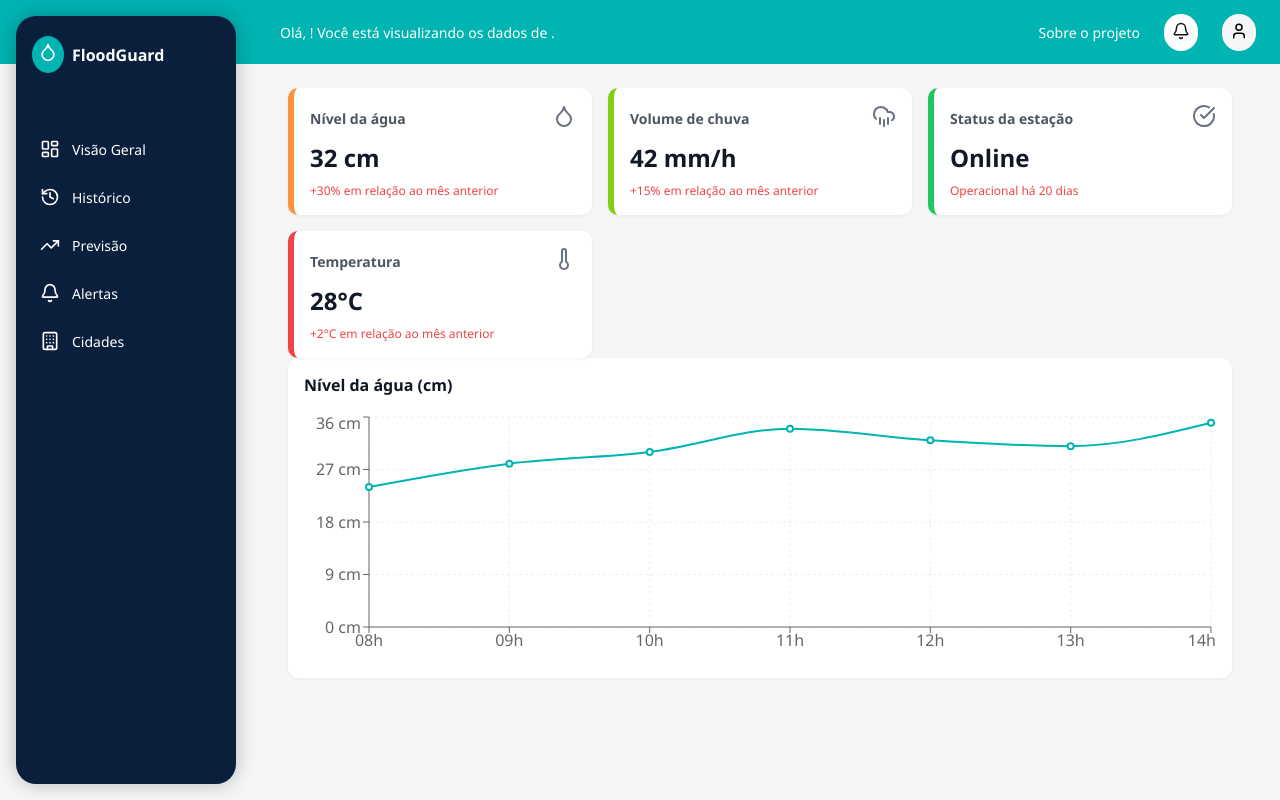
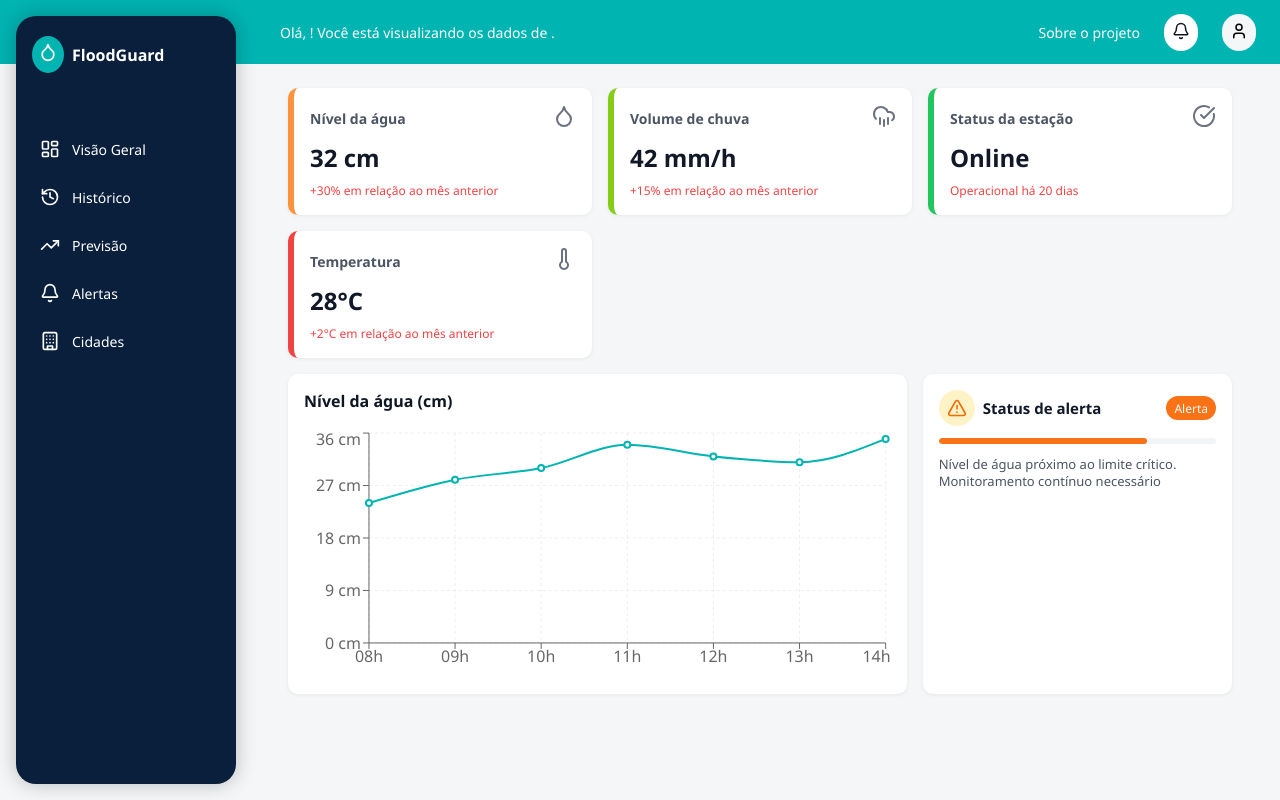
Before and after one commit to vicmariucha/flood-guard, a React (Vite) app: page / in a window 1280 px wide. Built offline with nearby package versions, Linux system fonts and the light colour scheme.

Commit message:
feat: adiciona componente de Status de Alerta

```diff
--- /dev/null
+++ b/src/components/AlertStatus.module.css
@@ -0,0 +1,61 @@
+.card {
+    background-color: white;
+    padding: 1rem;
+    border-radius: 10px;
+    box-shadow: 0 1px 4px rgba(0, 0, 0, 0.06);
+    display: flex;
+    flex-direction: column;
+    gap: 0.75rem;
+  }
+
+  .top {
+    display: flex;
+    align-items: center;
+    gap: 0.5rem;
+    position: relative;
+  }
+
+  .iconCircle {
+    background-color: #fef3c7;
+    border-radius: 9999px;
+    padding: 0.5rem;
+    display: flex;
+    align-items: center;
+    justify-content: center;
+  }
+
+  .title {
+    font-size: 15px;
+    font-weight: 600;
+    color: #111827;
+    flex-grow: 1;
+  }
+
+  .badge {
+    background-color: #f97316;
+    color: white;
+    font-size: 12px;
+    padding: 0.2rem 0.5rem;
+    border-radius: 9999px;
+    font-weight: 500;
+  }
+
+  .progressBar {
+    background-color: #f3f4f6;
+    height: 6px;
+    border-radius: 4px;
+    width: 100%;
+    overflow: hidden;
+  }
+
+  .progressFill {
+    background-color: #f97316;
+    height: 100%;
+    border-radius: 4px;
+  }
+
+  .description {
+    font-size: 13px;
+    color: #4b5563;
+    line-height: 1.3;
+  }
--- /dev/null
+++ b/src/components/AlertStatus.tsx
@@ -0,0 +1,25 @@
+import styles from "./AlertStatus.module.css";
+import { AlertTriangle } from "lucide-react";
+
+function AlertStatus() {
+  return (
+    <div className={styles.card}>
+      <div className={styles.top}>
+        <div className={styles.iconCircle}>
+          <AlertTriangle size={20} color="#EF6C00" />
+        </div>
+        <span className={styles.title}>Status de alerta</span>
+        <div className={styles.badge}>Alerta</div>
+      </div>
+      <div className={styles.progressBar}>
+        <div className={styles.progressFill} style={{ width: "75%" }}></div>
+      </div>
+      <p className={styles.description}>
+        Nível de água próximo ao limite crítico. <br />
+        Monitoramento contínuo necessário
+      </p>
+    </div>
+  );
+}
+
+export default AlertStatus;
--- a/src/pages/Dashboard.module.css
+++ b/src/pages/Dashboard.module.css
@@ -10,3 +10,11 @@
     gap: 1rem;
     width: 100%;
   }
+
+  .graphAndAlert {
+    display: grid;
+    grid-template-columns: 2fr 1fr;
+    gap: 1rem;
+    width: 100%;
+    margin-top: 1rem;
+  }
--- a/src/pages/Dashboard.tsx
+++ b/src/pages/Dashboard.tsx
@@ -2,6 +2,7 @@ import InfoCard from "../components/InfoCard";
 import { Droplet, CloudRain, CheckCircle, Thermometer } from "lucide-react";
 import styles from "./Dashboard.module.css";
 import WaterLevelChart from "../components/WaterLevelChart";
+import AlertStatus from "../components/AlertStatus";
 
 function Dashboard() {
   return (
@@ -36,7 +37,11 @@ function Dashboard() {
           icon={<Thermometer />}
         />
       </div>
-      <WaterLevelChart />
+      <div className={styles.graphAndAlert}>
+        <WaterLevelChart />
+        <AlertStatus />
+      </div>
+
     </div>
   );
 }
```
